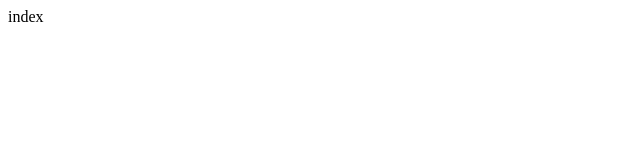
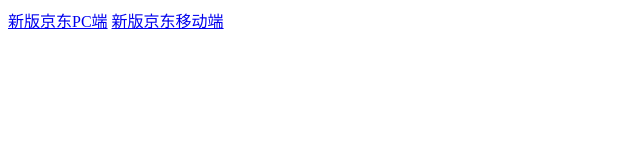
Before and after one commit to ShawnMichealBaker/demos, a plain HTML site: page index.html in a window 1280 px wide. Shown: the whole page, without its empty margins (0-640 px from the left). Drawn offline with Linux system fonts and the light colour scheme.

Commit message:
this is a demo

```diff
--- a/index.html
+++ b/index.html
@@ -5,6 +5,7 @@
     <title></title>
 </head>
 <body>
-index
+<a href="JD/index.html">新版京东PC端</a>
+<a href="JD/index.html">新版京东移动端</a>
 </body>
 </html>
```
